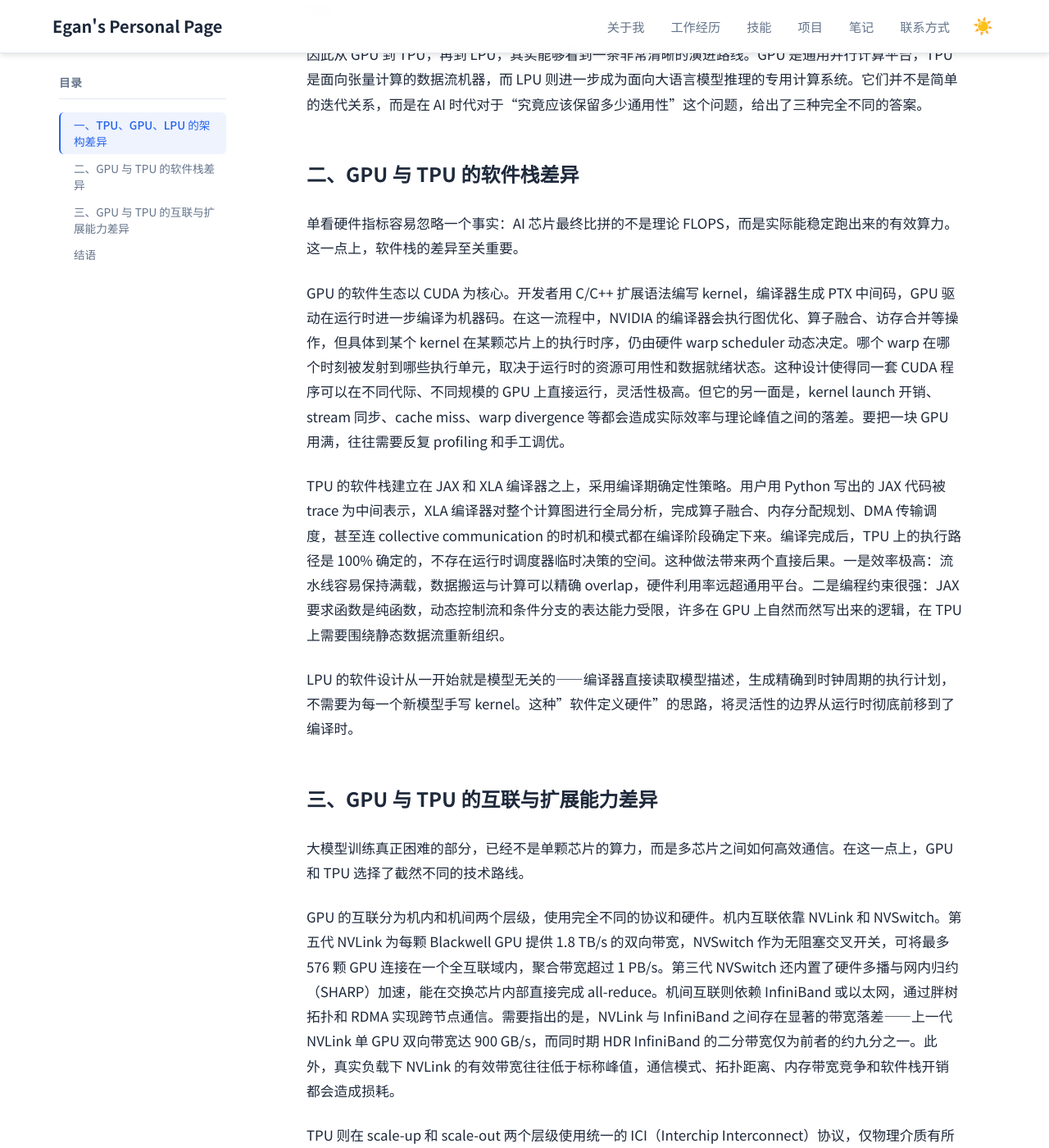
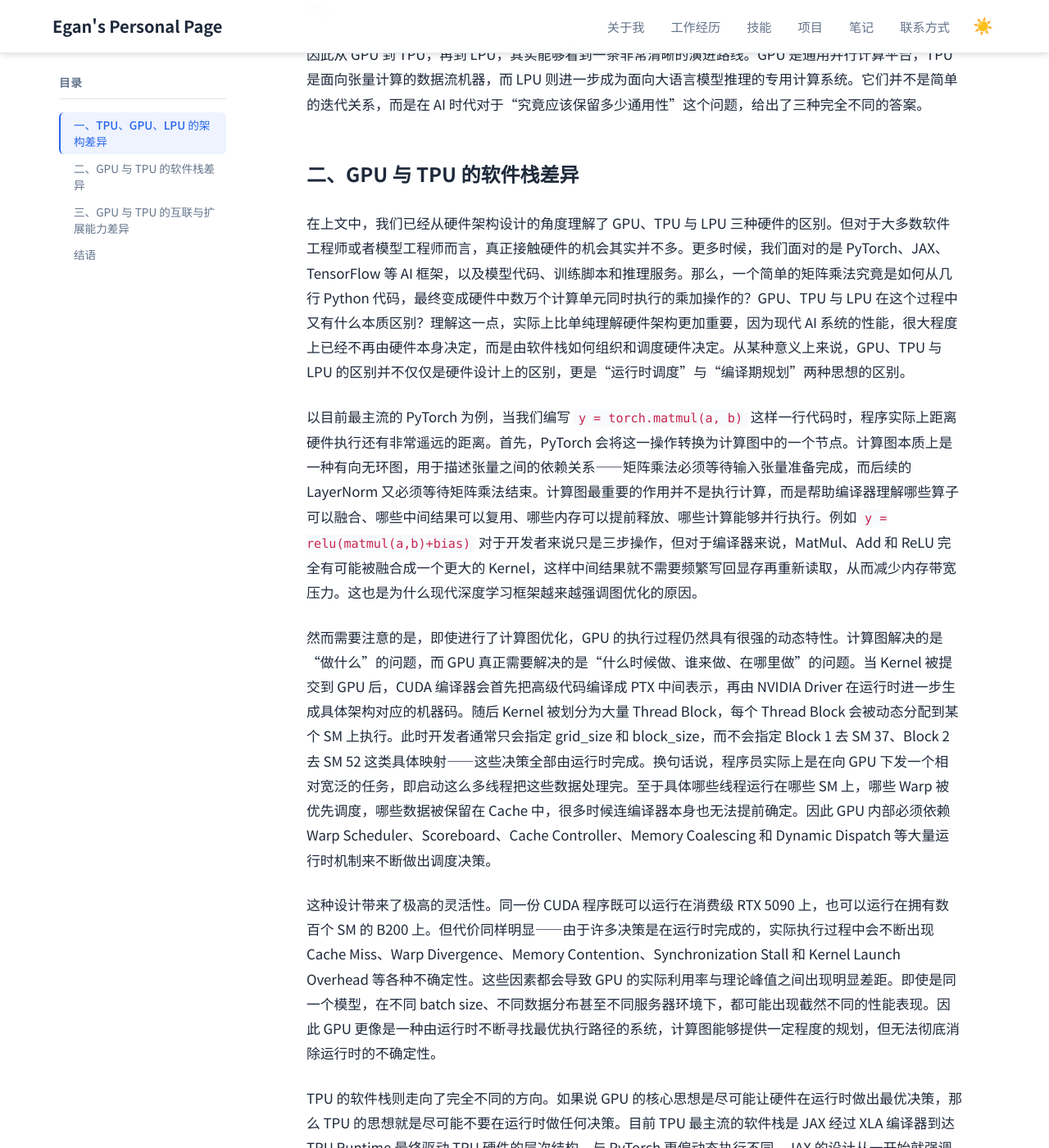
Before and after one commit to Lejun-Hu/Lejun-Hu.github.io, a Jekyll site: the page built from _notes/2026-5-16-GPU_vs_TPU.md, in a window 1280 px wide and 1400 px high, scrolled down 8423 px. Shown: the whole window at 82% size. Built offline with Jekyll 4.4.1, drawn with Linux system fonts in a browser that asks for light colours; some of the changed text lies outside the part shown.

Commit message:
更新软件栈对比

```diff
--- a/_notes/2026-5-16-GPU_vs_TPU.md
+++ b/_notes/2026-5-16-GPU_vs_TPU.md
@@ -104,17 +104,23 @@ TPU TensorCore 内部最重要的组件是 MXU（Matrix Multiply Unit），可
 因此从 GPU 到 TPU，再到 LPU，其实能够看到一条非常清晰的演进路线。GPU 是通用并行计算平台，TPU 是面向张量计算的数据流机器，而 LPU 则进一步成为面向大语言模型推理的专用计算系统。它们并不是简单的迭代关系，而是在 AI 时代对于“究竟应该保留多少通用性”这个问题，给出了三种完全不同的答案。
 
 
-
-
 ## 二、GPU 与 TPU 的软件栈差异
 
-单看硬件指标容易忽略一个事实：AI 芯片最终比拼的不是理论 FLOPS，而是实际能稳定跑出来的有效算力。这一点上，软件栈的差异至关重要。
+在上文中，我们已经从硬件架构设计的角度理解了 GPU、TPU 与 LPU 三种硬件的区别。但对于大多数软件工程师或者模型工程师而言，真正接触硬件的机会其实并不多。更多时候，我们面对的是 PyTorch、JAX、TensorFlow 等 AI 框架，以及模型代码、训练脚本和推理服务。那么，一个简单的矩阵乘法究竟是如何从几行 Python 代码，最终变成硬件中数万个计算单元同时执行的乘加操作的？GPU、TPU 与 LPU 在这个过程中又有什么本质区别？理解这一点，实际上比单纯理解硬件架构更加重要，因为现代 AI 系统的性能，很大程度上已经不再由硬件本身决定，而是由软件栈如何组织和调度硬件决定。从某种意义上来说，GPU、TPU 与 LPU 的区别并不仅仅是硬件设计上的区别，更是“运行时调度”与“编译期规划”两种思想的区别。
 
-GPU 的软件生态以 CUDA 为核心。开发者用 C/C++ 扩展语法编写 kernel，编译器生成 PTX 中间码，GPU 驱动在运行时进一步编译为机器码。在这一流程中，NVIDIA 的编译器会执行图优化、算子融合、访存合并等操作，但具体到某个 kernel 在某颗芯片上的执行时序，仍由硬件 warp scheduler 动态决定。哪个 warp 在哪个时刻被发射到哪些执行单元，取决于运行时的资源可用性和数据就绪状态。这种设计使得同一套 CUDA 程序可以在不同代际、不同规模的 GPU 上直接运行，灵活性极高。但它的另一面是，kernel launch 开销、stream 同步、cache miss、warp divergence 等都会造成实际效率与理论峰值之间的落差。要把一块 GPU 用满，往往需要反复 profiling 和手工调优。
+以目前最主流的 PyTorch 为例，当我们编写 `y = torch.matmul(a, b)` 这样一行代码时，程序实际上距离硬件执行还有非常遥远的距离。首先，PyTorch 会将这一操作转换为计算图中的一个节点。计算图本质上是一种有向无环图，用于描述张量之间的依赖关系——矩阵乘法必须等待输入张量准备完成，而后续的 LayerNorm 又必须等待矩阵乘法结束。计算图最重要的作用并不是执行计算，而是帮助编译器理解哪些算子可以融合、哪些中间结果可以复用、哪些内存可以提前释放、哪些计算能够并行执行。例如 `y = relu(matmul(a,b)+bias)` 对于开发者来说只是三步操作，但对于编译器来说，MatMul、Add 和 ReLU 完全有可能被融合成一个更大的 Kernel，这样中间结果就不需要频繁写回显存再重新读取，从而减少内存带宽压力。这也是为什么现代深度学习框架越来越强调图优化的原因。
 
-TPU 的软件栈建立在 JAX 和 XLA 编译器之上，采用编译期确定性策略。用户用 Python 写出的 JAX 代码被 trace 为中间表示，XLA 编译器对整个计算图进行全局分析，完成算子融合、内存分配规划、DMA 传输调度，甚至连 collective communication 的时机和模式都在编译阶段确定下来。编译完成后，TPU 上的执行路径是 100% 确定的，不存在运行时调度器临时决策的空间。这种做法带来两个直接后果。一是效率极高：流水线容易保持满载，数据搬运与计算可以精确 overlap，硬件利用率远超通用平台。二是编程约束很强：JAX 要求函数是纯函数，动态控制流和条件分支的表达能力受限，许多在 GPU 上自然而然写出来的逻辑，在 TPU 上需要围绕静态数据流重新组织。
+然而需要注意的是，即使进行了计算图优化，GPU 的执行过程仍然具有很强的动态特性。计算图解决的是“做什么”的问题，而 GPU 真正需要解决的是“什么时候做、谁来做、在哪里做”的问题。当 Kernel 被提交到 GPU 后，CUDA 编译器会首先把高级代码编译成 PTX 中间表示，再由 NVIDIA Driver 在运行时进一步生成具体架构对应的机器码。随后 Kernel 被划分为大量 Thread Block，每个 Thread Block 会被动态分配到某个 SM 上执行。此时开发者通常只会指定 grid_size 和 block_size，而不会指定 Block 1 去 SM 37、Block 2 去 SM 52 这类具体映射——这些决策全部由运行时完成。换句话说，程序员实际上是在向 GPU 下发一个相对宽泛的任务，即启动这么多线程把这些数据处理完。至于具体哪些线程运行在哪些 SM 上，哪些 Warp 被优先调度，哪些数据被保留在 Cache 中，很多时候连编译器本身也无法提前确定。因此 GPU 内部必须依赖 Warp Scheduler、Scoreboard、Cache Controller、Memory Coalescing 和 Dynamic Dispatch 等大量运行时机制来不断做出调度决策。
 
-LPU 的软件设计从一开始就是模型无关的——编译器直接读取模型描述，生成精确到时钟周期的执行计划，不需要为每一个新模型手写 kernel。这种"软件定义硬件"的思路，将灵活性的边界从运行时彻底前移到了编译时。
+这种设计带来了极高的灵活性。同一份 CUDA 程序既可以运行在消费级 RTX 5090 上，也可以运行在拥有数百个 SM 的 B200 上。但代价同样明显——由于许多决策是在运行时完成的，实际执行过程中会不断出现 Cache Miss、Warp Divergence、Memory Contention、Synchronization Stall 和 Kernel Launch Overhead 等各种不确定性。这些因素都会导致 GPU 的实际利用率与理论峰值之间出现明显差距。即使是同一个模型，在不同 batch size、不同数据分布甚至不同服务器环境下，都可能出现截然不同的性能表现。因此 GPU 更像是一种由运行时不断寻找最优执行路径的系统，计算图能够提供一定程度的规划，但无法彻底消除运行时的不确定性。
+
+TPU 的软件栈则走向了完全不同的方向。如果说 GPU 的核心思想是尽可能让硬件在运行时做出最优决策，那么 TPU 的思想就是尽可能不要在运行时做任何决策。目前 TPU 最主流的软件栈是 JAX 经过 XLA 编译器到达 TPU Runtime 最终驱动 TPU 硬件的层次结构。与 PyTorch 更偏动态执行不同，JAX 的设计从一开始就强调函数式编程。当开发者使用 `jax.jit()` 时，程序首先会被 Trace，随后生成 HLO 表示，此时 XLA 编译器开始接管整个计算过程。与 GPU 编译器主要优化单个 Kernel 不同，XLA 看到的是完整计算图，它不仅知道有哪些矩阵乘法，还知道哪些张量什么时候产生、什么时候被消费、哪些数据需要跨设备通信、哪些计算可以重叠执行。因此 XLA 不只是编译器，某种意义上它更像一个全局资源规划器。在编译过程中，算子融合、内存分配、DMA 搬运、Collective Communication 和 Tensor Sharding 都会被提前规划。最终生成的并不是一个等待运行时调度的程序，而是一张已经安排好的执行时间表。
+
+对于 TPU 而言，数据从 HBM 到 VMEM 再到 MXU 之间的搬运时机通常已经在编译阶段确定。某个 Tensor 第几个周期开始加载、第几个周期进入 MXU、第几个周期产生结果、第几个周期发送到另一颗 TPU，理论上都可以提前知道。因此 TPU 的运行时非常轻量，它更多是在执行一份已经规划好的数据流脚本，而不是像 GPU 一样不断做出新的调度决策。这种设计带来的最大收益是确定性——同一个模型、同一份输入、同一个 TPU Pod，每次执行时的数据流几乎完全一致，缓存命中率、通信模式、计算顺序都不会出现明显波动。因此 TPU 的硬件利用率通常更加稳定。Google 在公开资料中多次展示过超过 60% 甚至 70% MFU 的训练案例，而在一些经过高度优化的内部训练任务中，整体利用率甚至能够超过 90%。当然，这种确定性也伴随着代价，因为一旦程序中出现 Dynamic Shape、数据依赖分支或不规则控制流，编译器能够发挥的空间就会迅速下降。某些在 GPU 上非常自然的代码，在 TPU 上则需要重新组织成静态数据流形式。从某种意义上来说，TPU 并不是在执行程序，而是在执行编译器提前规划好的数据流。
+
+如果说 TPU 已经尽可能减少运行时决策，那么 LPU 则几乎完全消灭了运行时决策。Groq 的软件栈核心思想非常简单：所有能够提前确定的事情，都必须在编译阶段确定。编译器不仅负责生成指令，还负责规划整个芯片的数据流网络。模型中的每一个 Tensor 位于哪块 SRAM、什么时候移动、经过哪些计算单元、什么时候离开芯片，全部提前固定。因此 LPU 不再需要 GPU 那样复杂的运行时调度器，也不需要 TPU 中相对独立的 Runtime 层。编译完成之后，整个模型就像一条已经设计完成的流水线，数据只需要按照既定路线流动即可。这也是为什么 Groq 经常强调确定性执行——因为对于 LPU 来说，理论上每一次运行都应该产生完全相同的执行轨迹。
+
+从 GPU 到 TPU 再到 LPU，可以明显看到一个趋势：硬件利用率越来越高，运行时的不确定性越来越低，而编译器承担的责任则越来越重。GPU 主要依赖运行时调度，TPU 主要依赖编译期规划，LPU 则几乎完全依赖编译器生成的数据流网络。这种变化的背后，其实对应着整个 AI 硬件行业的一条主线——越来越多的复杂性正在从硬件运行时转移到编译器，而编译器也正在逐渐成为决定 AI 系统性能的核心组成部分。
 
 ## 三、GPU 与 TPU 的互联与扩展能力差异
 
```
